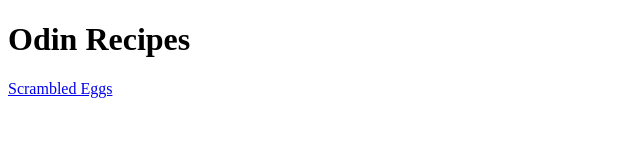
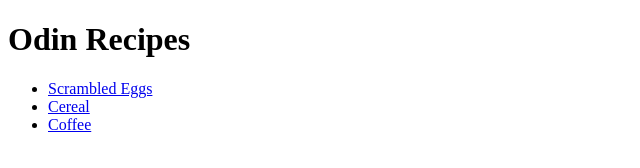
Before and after one commit to AverageIndividual/odin-recipes, a plain HTML site: page index.html in a window 1280 px wide. Shown: the whole page, without its empty margins (0-640 px from the left). Drawn offline with Linux system fonts and the light colour scheme.

Commit message:
Create a list of different recipes and add links

```diff
--- a/index.html
+++ b/index.html
@@ -6,7 +6,11 @@
 </head>
 <body>
     <h1>Odin Recipes</h1>
-    <a href="./recipes/Scrambled-Eggs.html">Scrambled Eggs</a>
+    <ul>
+     <li><a href="./recipes/Scrambled-Eggs.html">Scrambled Eggs</a></li>
+     <li><a href="./recipes/cereal.html">Cereal</a></li>
+     <li><a href="./recipes/coffee.html">Coffee</a></li>
+    </ul>
 
 </body>
 </html>
```
